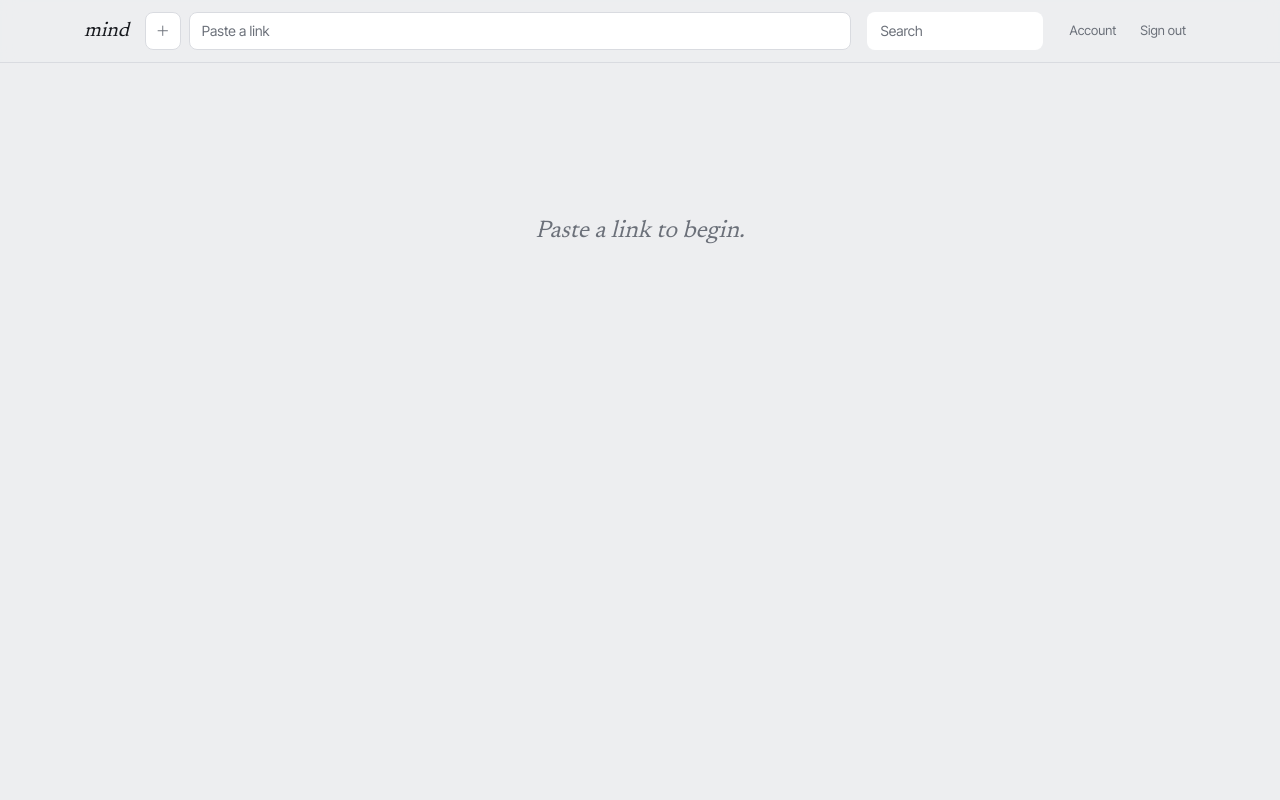
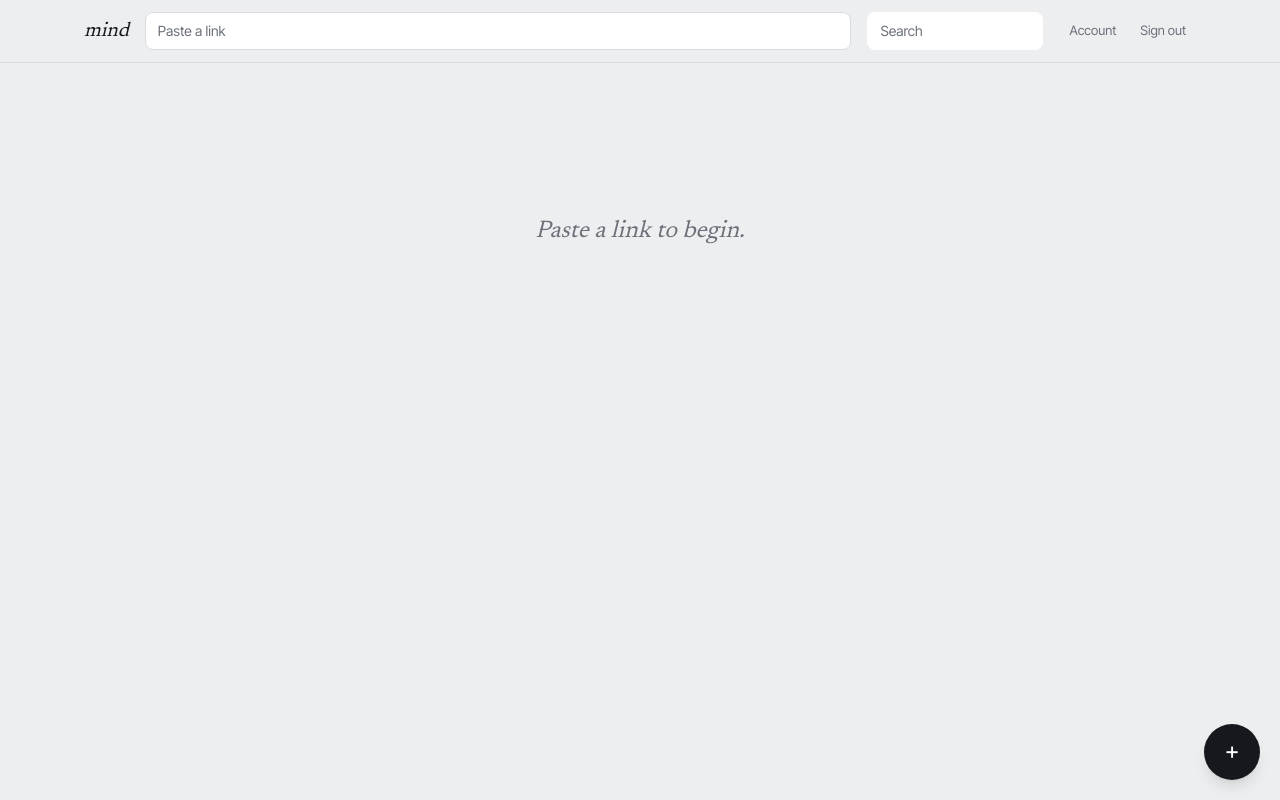
Before and after one commit to joanacodes/myownmind, a Next.js app: page / in a window 1280 px wide. Built offline with nearby package versions, Linux system fonts and the light colour scheme; no server answers; the database is empty.

Commit message:
Floating add-image button

```diff
--- a/src/app/page.tsx
+++ b/src/app/page.tsx
@@ -1,6 +1,7 @@
 import { supabaseServer } from "@/lib/supabase/server";
 import { SaveBar } from "@/components/SaveBar";
 import { Grid } from "@/components/Grid";
+import { AddImage } from "@/components/AddImage";
 import type { Item } from "@/lib/types";
 
 export const dynamic = "force-dynamic";
@@ -28,7 +29,7 @@ export default async function Home({
   return (
     <>
       <SaveBar />
-      <main className="mx-auto max-w-6xl px-5 py-6">
+      <main className="mx-auto max-w-6xl px-5 pb-28 pt-6">
         {error ? (
           <p role="alert" className="mt-32 text-center text-sm text-accent">
             {error.message}
@@ -41,6 +42,7 @@ export default async function Home({
           <Grid items={items} />
         )}
       </main>
+      <AddImage />
     </>
   );
 }
--- a/src/components/AddImage.tsx
+++ b/src/components/AddImage.tsx
@@ -5,7 +5,8 @@ import { saveImage, type SaveResult } from "@/app/actions";
 
 export function AddImage() {
   const [open, setOpen] = useState(false);
-  const form = useRef<HTMLFormElement>(null);
+  const pickForm = useRef<HTMLFormElement>(null);
+  const shootForm = useRef<HTMLFormElement>(null);
   const pick = useRef<HTMLInputElement>(null);
   const shoot = useRef<HTMLInputElement>(null);
 
@@ -18,39 +19,53 @@ export function AddImage() {
     if (result?.ok) setOpen(false);
   }, [result]);
 
+  useEffect(() => {
+    const onKey = (e: KeyboardEvent) => e.key === "Escape" && setOpen(false);
+    window.addEventListener("keydown", onKey);
+    return () => window.removeEventListener("keydown", onKey);
+  }, []);
+
   return (
     <>
-      <button
-        onClick={() => setOpen(true)}
-        aria-label="Add an image"
-        className="rounded-lg border border-hair bg-surface px-2.5 py-2 text-sm
-                   text-muted hover:text-ink"
-      >
-        ＋
-      </button>
-
-      <form ref={form} action={formAction} className="hidden">
+      {/* Two separate forms: `capture` on the second opens the camera
+          directly instead of the photo library. Same field name either way. */}
+      <form ref={pickForm} action={formAction} className="hidden">
         <input
           ref={pick}
           type="file"
           name="file"
           accept="image/*"
-          onChange={() => form.current?.requestSubmit()}
+          onChange={() => pickForm.current?.requestSubmit()}
         />
       </form>
-
-      {/* A second input: `capture` opens the camera directly rather than the
-          photo library. Same form field name, so the action is unchanged. */}
-      <form action={formAction} className="hidden">
+      <form ref={shootForm} action={formAction} className="hidden">
         <input
           ref={shoot}
           type="file"
           name="file"
           accept="image/*"
           capture="environment"
-          onChange={(e) => e.currentTarget.form?.requestSubmit()}
+          onChange={() => shootForm.current?.requestSubmit()}
         />
       </form>
+
+      <button
+        onClick={() => setOpen(true)}
+        disabled={pending}
+        aria-label="Add an image"
+        // Sits clear of the iOS home indicator via the safe-area inset.
+        className="fixed right-5 z-40 flex h-14 w-14 items-center justify-center
+                   rounded-full bg-ink text-2xl leading-none text-white shadow-lg
+                   transition-transform hover:scale-105 active:scale-95
+                   disabled:opacity-60"
+        style={{ bottom: "calc(1.25rem + env(safe-area-inset-bottom))" }}
+      >
+        {pending ? (
+          <span className="h-5 w-5 animate-spin rounded-full border-2 border-white/30 border-t-white" />
+        ) : (
+          <span className="-mt-0.5">+</span>
+        )}
+      </button>
 
       {open && (
         <div
@@ -64,39 +79,38 @@ export function AddImage() {
             aria-modal="true"
             aria-label="Add an image"
             className="w-full max-w-xs rounded-2xl border border-hair bg-surface p-4"
+            style={{ marginBottom: "env(safe-area-inset-bottom)" }}
           >
-            <p className="text-[13px] text-muted">
-              {pending ? "Uploading…" : "Add an image"}
-            </p>
+            <p className="text-center font-serif text-lg italic">Add an image</p>
 
-            <div className="mt-3 flex flex-col gap-2">
+            <div className="mt-4 flex flex-col gap-2">
               <button
                 disabled={pending}
                 onClick={() => shoot.current?.click()}
-                className="rounded-lg bg-ink px-3 py-2.5 text-sm text-white
+                className="rounded-xl bg-ink px-3 py-3 text-sm text-white
                            hover:bg-accent disabled:opacity-60"
               >
-                Take a photo
+                Take a picture
               </button>
               <button
                 disabled={pending}
                 onClick={() => pick.current?.click()}
-                className="rounded-lg border border-hair px-3 py-2.5 text-sm
+                className="rounded-xl border border-hair px-3 py-3 text-sm
                            hover:border-ink disabled:opacity-60"
               >
-                Choose from library
+                Add a photo
               </button>
             </div>
 
             {result && !result.ok && (
-              <p role="alert" className="mt-3 text-[13px] text-accent">
+              <p role="alert" className="mt-3 text-center text-[13px] text-accent">
                 {result.message}
               </p>
             )}
 
             <button
               onClick={() => setOpen(false)}
-              className="mt-3 w-full text-[13px] text-muted hover:text-ink"
+              className="mt-3 w-full py-1 text-[13px] text-muted hover:text-ink"
             >
               Cancel
             </button>
--- a/src/components/SaveBar.tsx
+++ b/src/components/SaveBar.tsx
@@ -3,7 +3,6 @@
 import { useActionState, useEffect, useRef } from "react";
 import { useRouter, useSearchParams } from "next/navigation";
 import { saveUrl, signOut, type SaveResult } from "@/app/actions";
-import { AddImage } from "./AddImage";
 
 export function SaveBar() {
   const form = useRef<HTMLFormElement>(null);
@@ -59,9 +58,11 @@ export function SaveBar() {
           </button>
         </div>
 
-        <div className="order-3 flex w-full gap-2 sm:order-2 sm:w-auto sm:flex-1">
-          <AddImage />
-          <form ref={form} action={formAction} className="flex-1">
+        <form
+          ref={form}
+          action={formAction}
+          className="order-3 w-full sm:order-2 sm:w-auto sm:flex-1"
+        >
           <input
             name="url"
             type="text"
@@ -71,10 +72,9 @@ export function SaveBar() {
             autoComplete="off"
             autoCapitalize="off"
             spellCheck={false}
-              className={`${field} disabled:opacity-60`}
-            />
-          </form>
-        </div>
+            className={`${field} disabled:opacity-60`}
+          />
+        </form>
 
         <input
           type="search"
```
